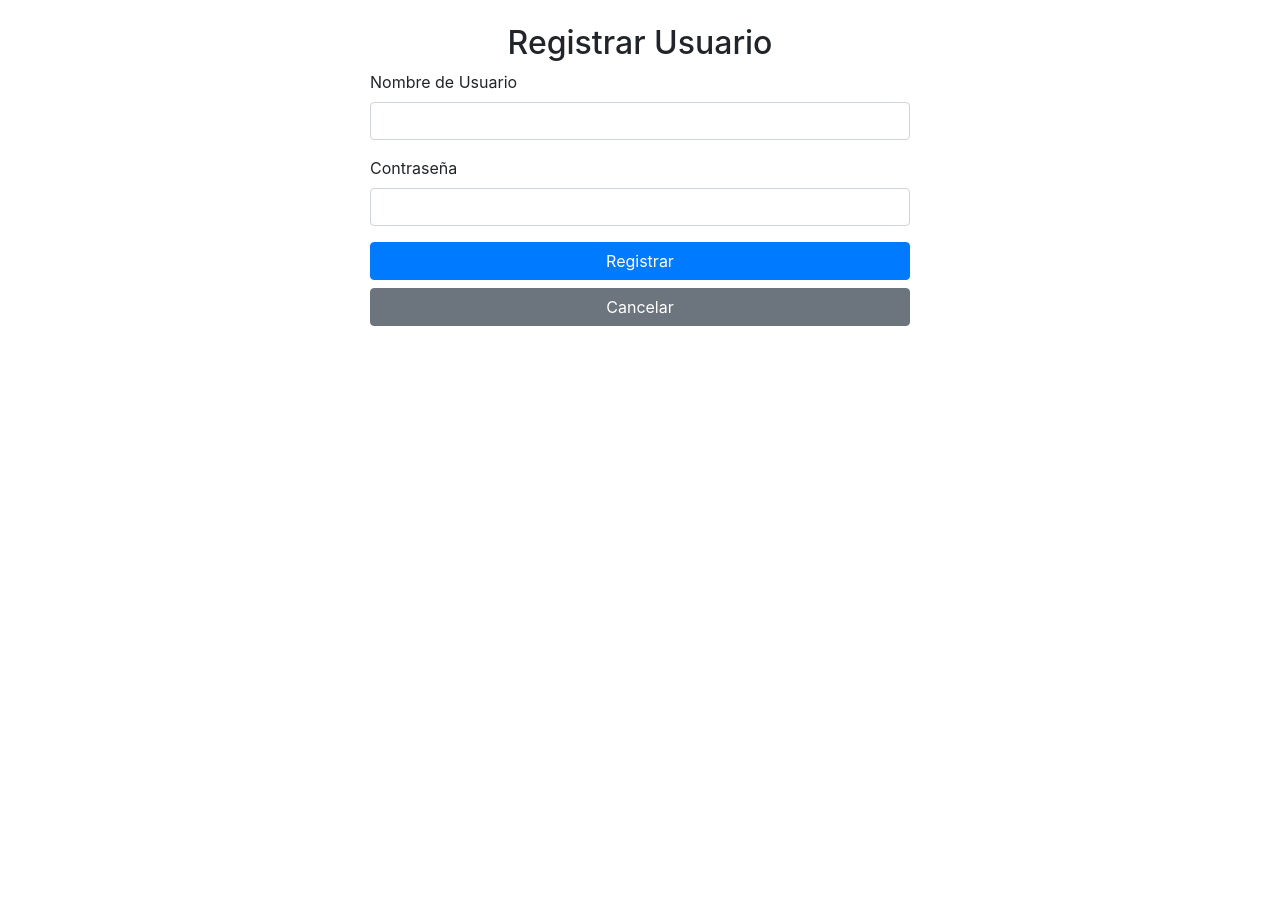
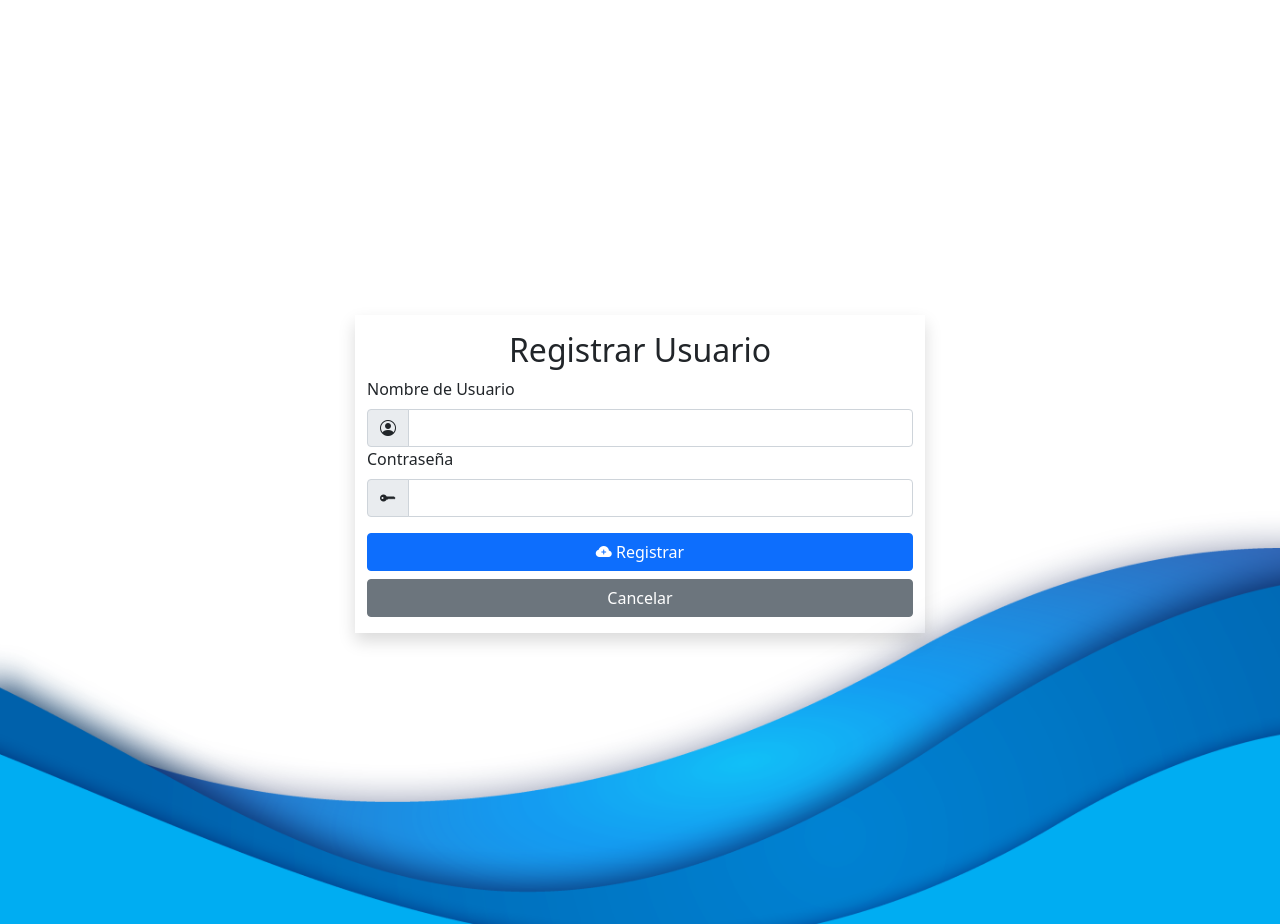
Before and after one commit to emiliooarrig/tienda-chinos-main, a PHP site: page /admin/agregar_admin.php in a window 1280 px wide. Before the commit the page ends 326 px from the top, so only its background shows below. Run offline with PHP 8.4, Linux system fonts and the light colour scheme; the visitor is signed in with stand-in values (Sample User, id 1); some libraries are stand-ins or nearby versions.

Commit message:
Edicion de la interfaz de agregar administrador

```diff
--- a/admin/agregar_admin.php
+++ b/admin/agregar_admin.php
@@ -50,15 +50,17 @@ if ($_SERVER['REQUEST_METHOD'] == 'POST') {
     <meta charset="UTF-8">
     <meta name="viewport" content="width=device-width, initial-scale=1.0">
     <link href="https://stackpath.bootstrapcdn.com/bootstrap/4.5.2/css/bootstrap.min.css" rel="stylesheet">
+    <link rel="stylesheet" href="https://cdn.jsdelivr.net/npm/bootstrap-icons@1.11.3/font/bootstrap-icons.min.css">
+    <link href="https://cdn.jsdelivr.net/npm/bootstrap@5.0.2/dist/css/bootstrap.min.css" rel="stylesheet" integrity="sha384-EVSTQN3/azprG1Anm3QDgpJLIm9Nao0Yz1ztcQTwFspd3yD65VohhpuuCOmLASjC" crossorigin="anonymous">
     <title> Agregar administrador </title>
 </head>
 
-<body>
+<body style = "background: url(../login/waves.png); background-size: cover; background-repeat: no-repeat; background-position: 0px;">
 
-    <div class="container mt-4">
-        <div class="row justify-content-center">
-            <div class="col-md-6">
-                <h2 class="text-center">Registrar Usuario</h2>
+    <div class="container d-flex flex-column justify-content-center mt-4" style="height: 900px;">
+        <div class="row row-cols-1 justify-content-center">
+            <div class="col-10 col-md-6 shadow">
+                <h2 class="text-center mt-3">Registrar Usuario</h2>
                 <?php if (!empty($error)) {
                     echo '<div class="alert alert-danger">' . htmlspecialchars($error) . '</div>';
                 } ?>
@@ -66,16 +68,18 @@ if ($_SERVER['REQUEST_METHOD'] == 'POST') {
                     echo '<div class="alert alert-success">' . htmlspecialchars($success) . '</div>';
                 } ?>
                 <form action="agregar_admin.php" method="post">
-                    <div class="form-group">
-                        <label for="username">Nombre de Usuario</label>
+                    <label for="username">Nombre de Usuario</label>
+                    <div class="input-group">
+                        <i class="bi bi-person-circle input-group-text"></i>
                         <input type="text" name="username" class="form-control" required>
                     </div>
-                    <div class="form-group">
-                        <label for="password">Contraseña</label>
+                    <label for="password">Contraseña</label>
+                    <div class="input-group mb-3">
+                        <i class="bi bi-key-fill input-group-text"></i>
                         <input type="password" name="password" class="form-control" required>
                     </div>
-                    <button type="submit" class="btn btn-primary btn-block">Registrar</button>
-                    <a href="administrar.php" class="btn btn-secondary btn-block">Cancelar</a>
+                    <button type="submit" class="btn btn-primary btn-block"> <i class="bi bi-cloud-plus-fill"></i> Registrar</button>
+                    <a href="administrar.php" class="btn btn-secondary btn-block mb-3">Cancelar</a>
                 </form>
             </div>
         </div>
@@ -84,7 +88,7 @@ if ($_SERVER['REQUEST_METHOD'] == 'POST') {
     <script src="https://code.jquery.com/jquery-3.5.1.slim.min.js"></script>
     <script src="https://cdn.jsdelivr.net/npm/@popperjs/core@2.5.4/dist/umd/popper.min.js"></script>
     <script src="https://stackpath.bootstrapcdn.com/bootstrap/4.5.2/js/bootstrap.min.js"></script>
-
+    <script src="https://cdn.jsdelivr.net/npm/bootstrap@5.0.2/dist/js/bootstrap.bundle.min.js" integrity="sha384-MrcW6ZMFYlzcLA8Nl+NtUVF0sA7MsXsP1UyJoMp4YLEuNSfAP+JcXn/tWtIaxVXM" crossorigin="anonymous"></script>
 
 
 </body>
```
